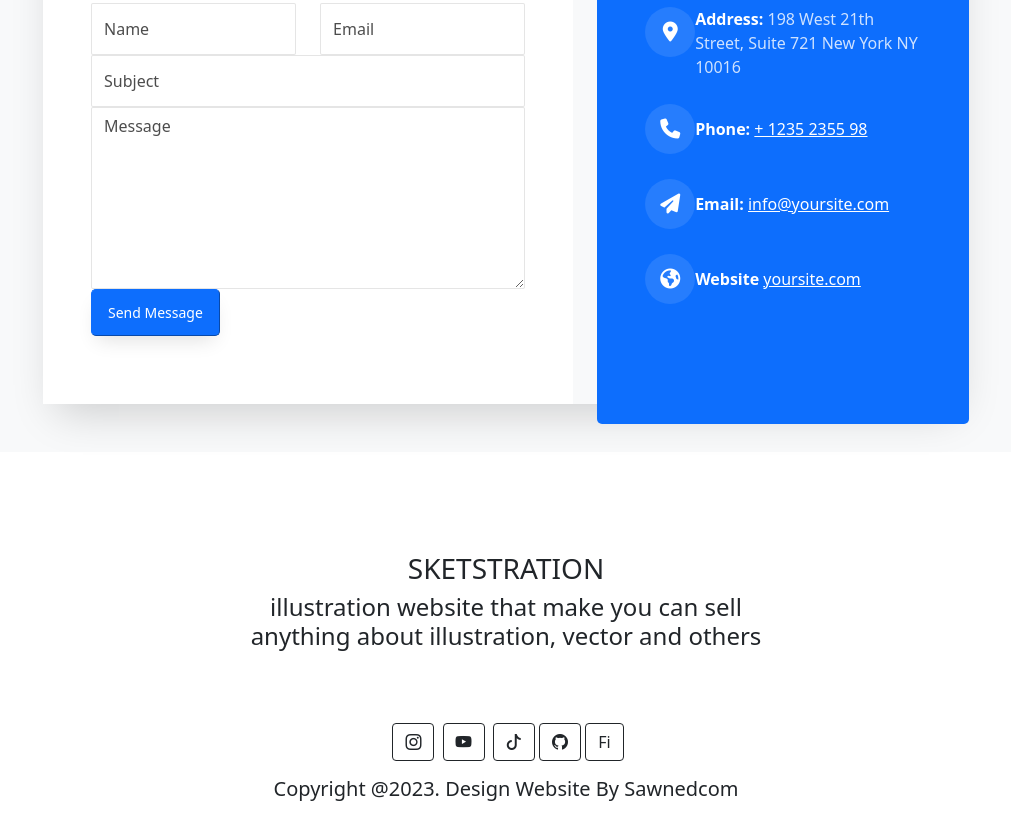
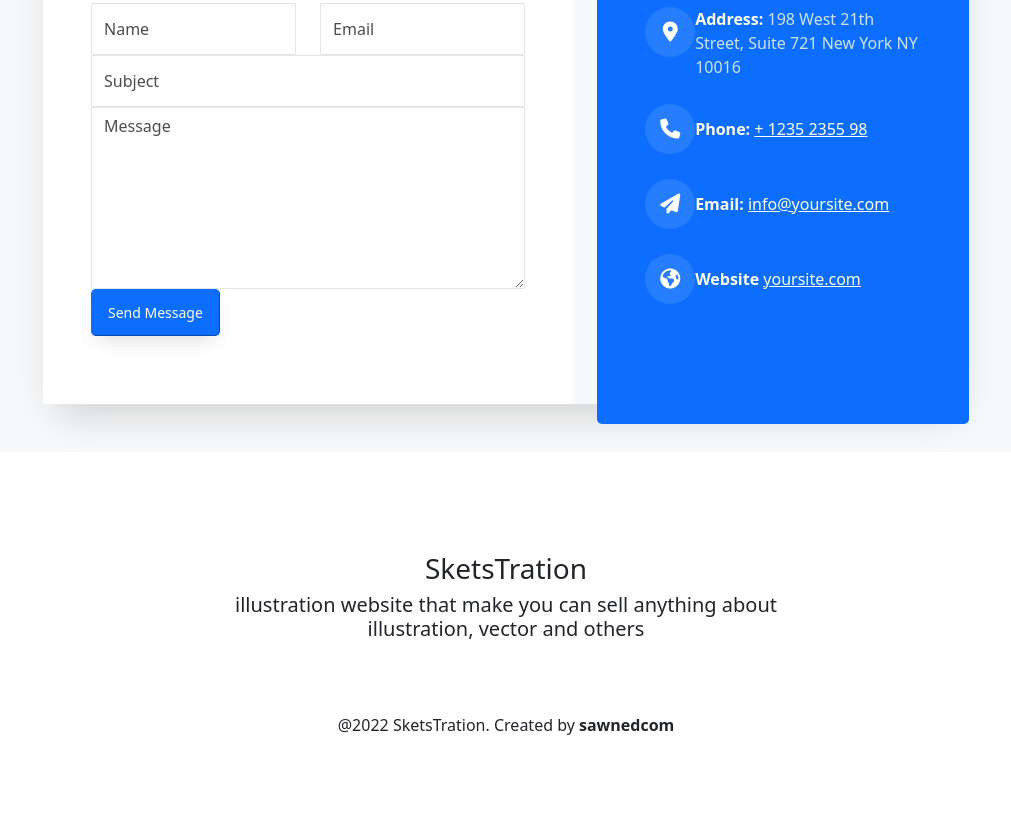
Before and after one commit to sawnedcom/sketstration, a plain HTML site: page index.html in a window 1280 px wide. Shown: the part 3541-4366 px from the top of the page, without its empty margins (134-1145 px from the left). After the commit the page ends 4294 px from the top, so only its background shows below. Drawn offline with nearby package versions, Linux system fonts and the light colour scheme; a script that the page names is missing.

Commit message:
Update index.html

```diff
--- a/index.html
+++ b/index.html
@@ -244,23 +244,16 @@
       </div>
     </section>
 
-    <footer style="margin-top: 100px" class="pb-3">
+    <footer style="margin-top: 100px" >
       <div class="container">
         <div class="row">
           <br />
           <div class="col-md-6 text-center mx-auto mb-3">
-            <h3 class="font-ku2">SKETSTRATION</h3>
-            <h4 class="font-ku1 fw-normal">illustration website that make you can sell anything about illustration, vector and others</h4>
-          </div>
-          <div class="logo text-dark mt-5 mx-auto text-center">
-            <a href="https://www.instagram.com/sawnedcom/" class="btn btn-instagram btn-outline-dark rounded-5 ms-1"><i class="bi bi-instagram"></i></a>
-            <a href="https://www.youtube.com/@sawnedcom" class="btn btn-youtube btn-outline-dark rounded-5 ms-1"><i class="bi bi-youtube"></i></a>
-            <a href="https://www.tiktok.com/@sawnedcom" class="btn btn-tiktok btn-outline-dark rounded-5 ms-1"><i class="bi bi-tiktok"></i></a>
-            <a href="https://github.com/sawnedcom" class="btn btn-github btn-outline-dark rounded-5"><i class="bi bi-github"></i></a>
-            <a href="https://www.fiverr.com/sawnedcom" class="btn btn-fiverr btn-outline-dark">Fi</a>
-            <h5 class="mt-3">Copyright @2023. Design Website By Sawnedcom</h5>
+            <h3 class="font-ku2">SketsTration</h3>
+            <h5 class="font-ku1 fw-normal">illustration website that make you can sell anything about illustration, vector and others</h5>
           </div>
         </div>
+        <p class="mt-5 text-center">@2022 SketsTration. Created by <a href="https://sawnedcom.vercel.app/" class="fw-bold text-decoration-none text-dark">sawnedcom</a></p>
       </div>
     </footer>
     <script>
```
